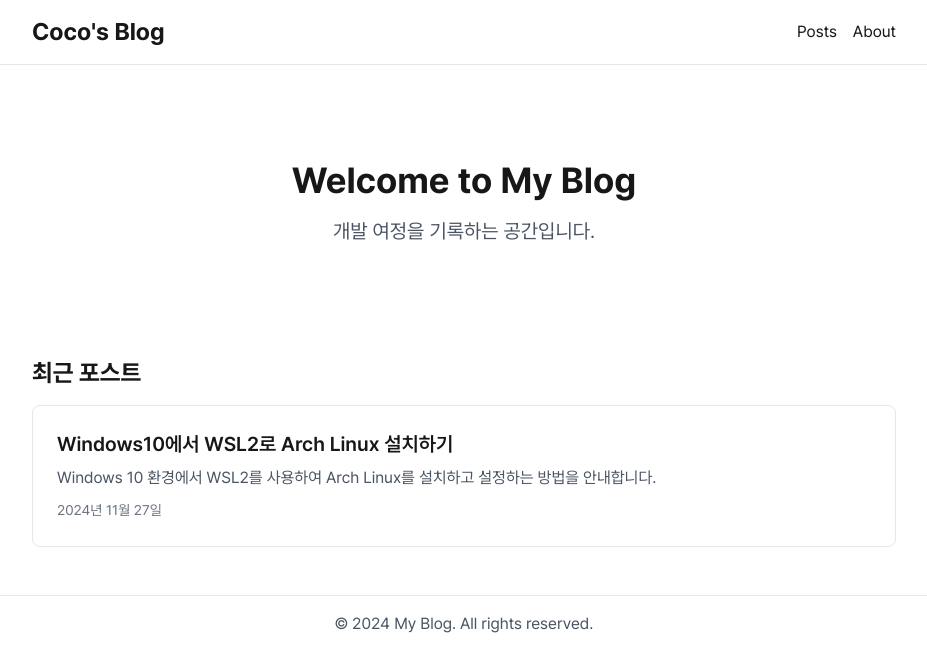
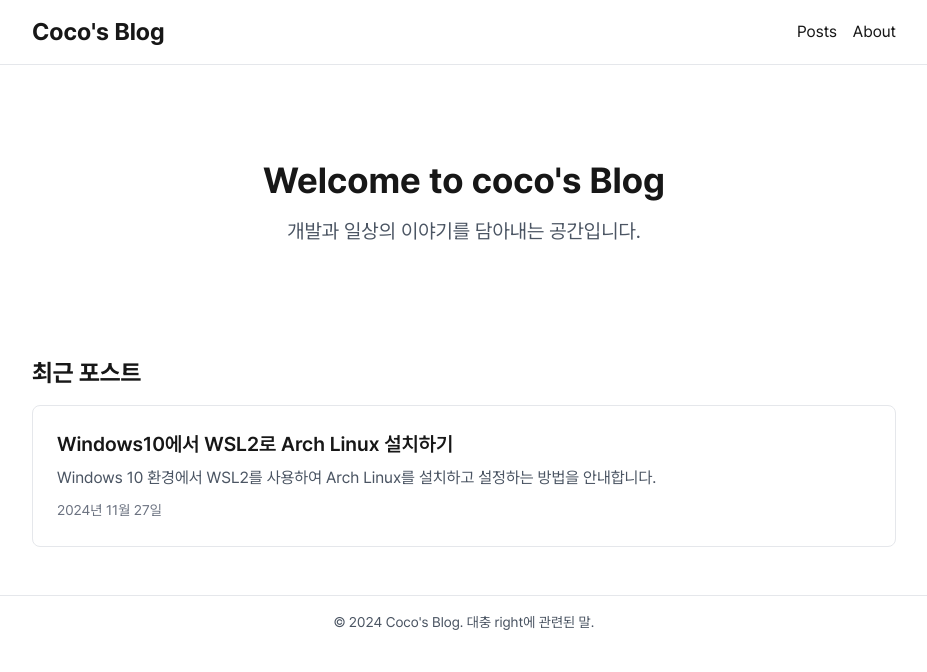
Before and after one commit to cocozzang/blog, a Next.js app: page / in a window 1280 px wide. Shown: the top 672 px of the page, without its empty margins (176-1103 px from the left). Built offline with nearby package versions, Linux system fonts and the light colour scheme.

Commit message:
fix: build시 에러 type,suspense

```diff
--- a/next.config.ts
+++ b/next.config.ts
@@ -11,7 +11,6 @@ const withMDX = createMDX({
 
 const nextConfig: NextConfig = {
   reactStrictMode: true,
-  swcMinify: true,
   pageExtensions: ["js", "jsx", "mdx", "ts", "tsx"],
 };
 
--- a/src/app/layout.tsx
+++ b/src/app/layout.tsx
@@ -24,8 +24,9 @@ export default function RootLayout({
         <NavBar />
         <main className="max-w-4xl mx-auto p-4">{children}</main>
         <footer className="border-t mt-8">
-          <div className="max-w-4xl mx-auto p-4 text-center text-gray-600">
-            © {new Date().getFullYear()} My Blog. All rights reserved.
+          <div className="max-w-4xl mx-auto p-4 text-center text-gray-600 text-sm">
+            © {new Date().getFullYear()} Coco&apos;s Blog. 대충 right에 관련된
+            말.
           </div>
         </footer>
       </body>
--- a/src/app/page.tsx
+++ b/src/app/page.tsx
@@ -10,9 +10,14 @@ export default async function Home() {
   return (
     <div className="space-y-8">
       <section className="text-center py-20 space-y-4">
-        <h1 className="text-4xl font-bold">Welcome to My Blog</h1>
-        <p className="text-xl text-gray-600">
-          개발 여정을 기록하는 공간입니다.
+        <h1 className="text-4xl font-bold overflow-hidden whitespace-nowrap">
+          Welcome to coco&apos;s Blog
+        </h1>
+        <p
+          className="text-xl text-gray-600 overflow-hidden whitespace-nowrap"
+          style={{ animationDelay: "1s" }}
+        >
+          개발과 일상의 이야기를 담아내는 공간입니다.
         </p>
       </section>
 
--- a/src/app/posts/[slug]/page.tsx
+++ b/src/app/posts/[slug]/page.tsx
@@ -8,9 +8,9 @@ import Link from "next/link";
 import { Calendar, Folder } from "lucide-react";
 
 interface Props {
-  params: {
+  params: Promise<{
     slug: string;
-  };
+  }>;
 }
 
 // 동적 메타데이터 생성
--- a/src/app/posts/page.tsx
+++ b/src/app/posts/page.tsx
@@ -7,13 +7,14 @@ import SearchBar from "@/components/SearchBar";
 import CategoryList from "@/components/CategoryList";
 import TagList from "@/components/TagList";
 import PostList from "@/components/PostList";
+import { Suspense } from "react";
 
 export default async function PostsPage() {
   const posts = await getAllPosts();
 
   return (
     <div>
-      <h1 className="text-3xl font-bold mb-8">블로그 포스트</h1>
+      <Suspense fallback={<div>Loading...</div>}>
         <div className="space-y-6 mb-8">
           <SearchBar />
           <CategoryList categories={getCategoriesWithCount(posts)} />
@@ -21,6 +22,7 @@ export default async function PostsPage() {
         </div>
 
         <PostList initialPosts={posts} />
+      </Suspense>
     </div>
   );
 }
```
Lines whose indentation alone changed are shown as unchanged.
